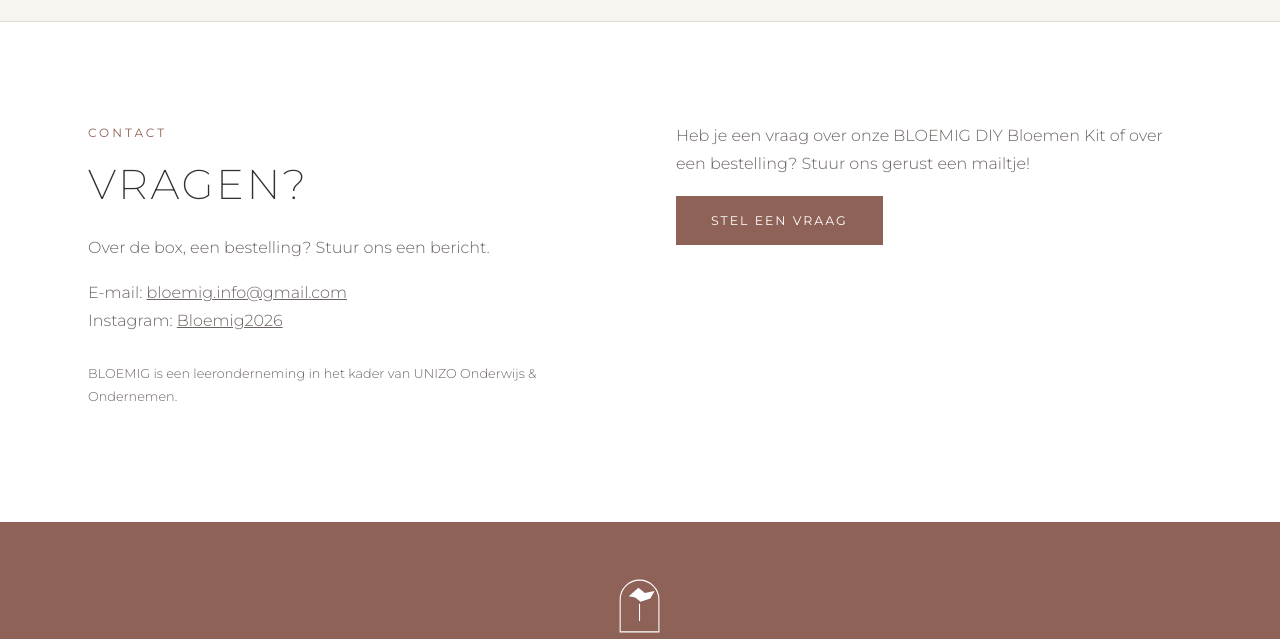
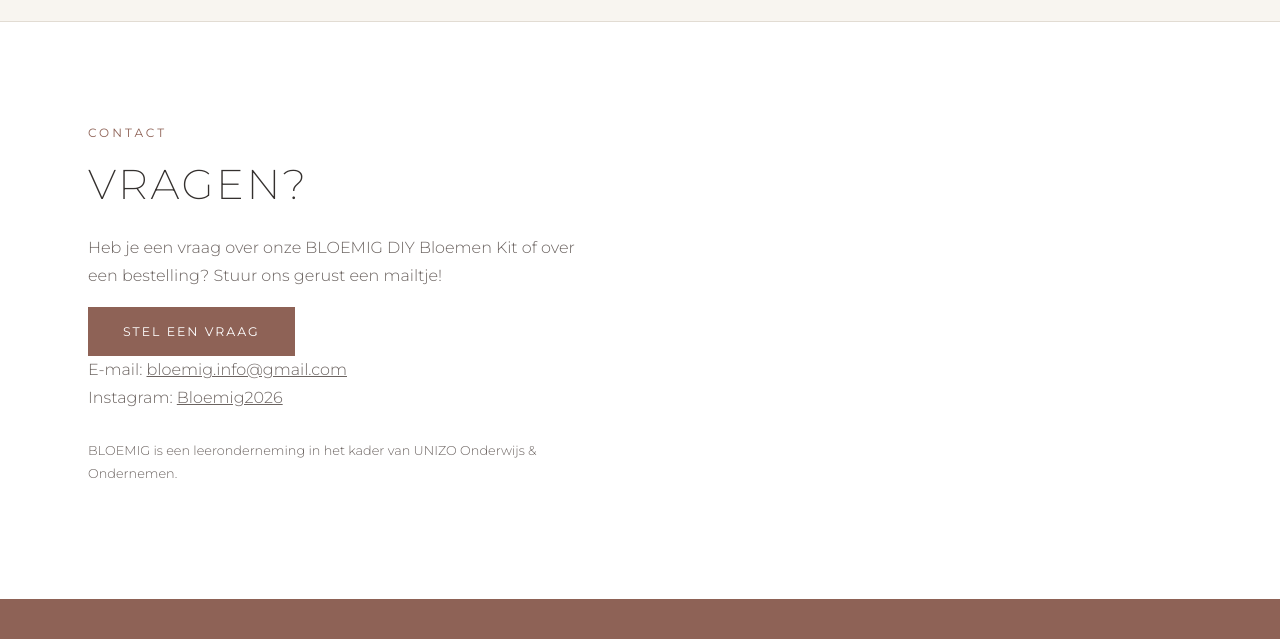
Before and after one commit to b-man9470/bloemig, a plain HTML site: page index.html in a window 1280 px wide. Shown: the part 4200-4839 px from the top of the page. Drawn offline with Linux system fonts and the light colour scheme.

Commit message:
Update index.html

```diff
--- a/index.html
+++ b/index.html
@@ -749,7 +749,16 @@
           <div>
             <div class="eyebrow">Contact</div>
             <h2>Vragen?</h2>
-            <p>Over de box, een bestelling? Stuur ons een bericht.</p>
+            <p>
+              Heb je een vraag over onze BLOEMIG DIY Bloemen Kit of over een bestelling?
+              Stuur ons gerust een mailtje!
+            </p>
+            <a
+              class="btn"
+              href="mailto:bloemig.info@gmail.com?subject=Vraag%20over%20BLOEMIG"
+            >
+              Stel een vraag
+            </a>
             <p>
               E-mail: <a href="mailto:bloemig.info@gmail.com">bloemig.info@gmail.com</a
               ><br />Instagram: <a href="https://www.instagram.com/bloemig2026/">Bloemig2026</a><br />
@@ -758,20 +767,6 @@
               BLOEMIG is een leeronderneming in het kader van
               UNIZO Onderwijs &amp; Ondernemen.
             </p>
-          </div>
-
-          <div>
-            <p>
-              Heb je een vraag over onze BLOEMIG DIY Bloemen Kit of over een bestelling?
-              Stuur ons gerust een mailtje!
-            </p>
-
-            <a
-              class="btn"
-              href="mailto:bloemig.info@gmail.com?subject=Vraag%20over%20BLOEMIG"
-            >
-              Stel een vraag
-            </a>
           </div>
 
         </div>
```
